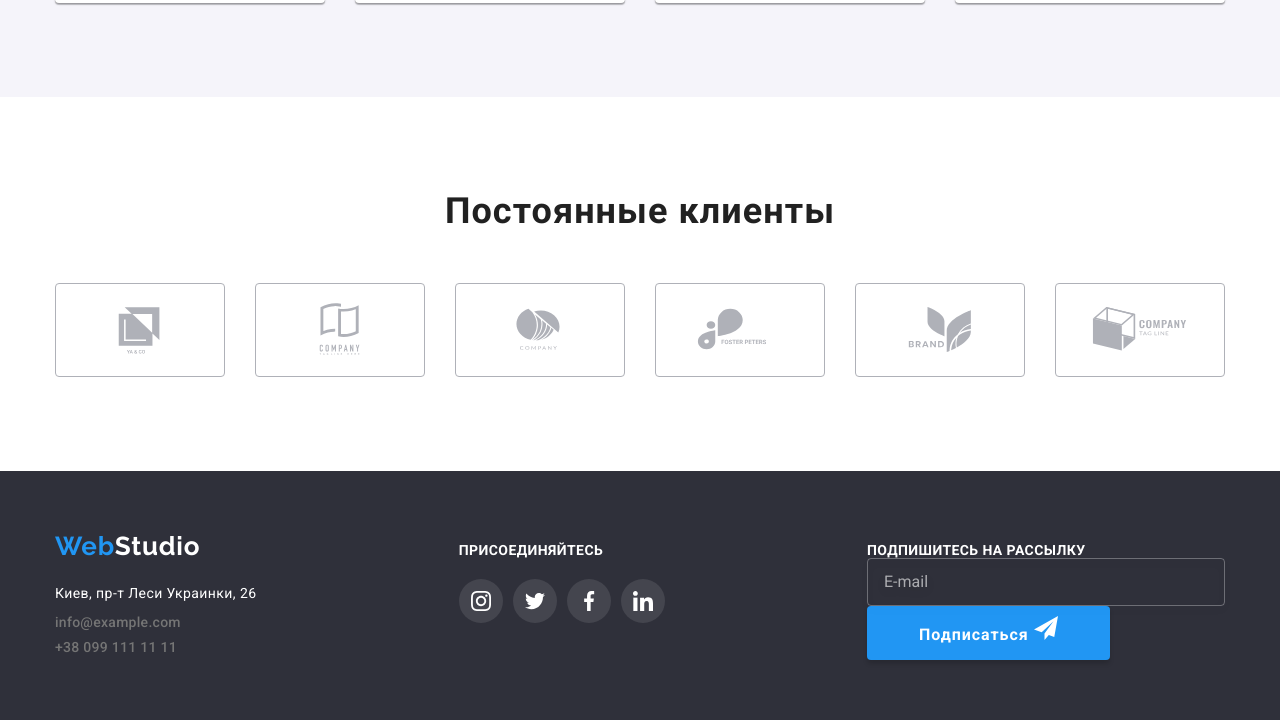
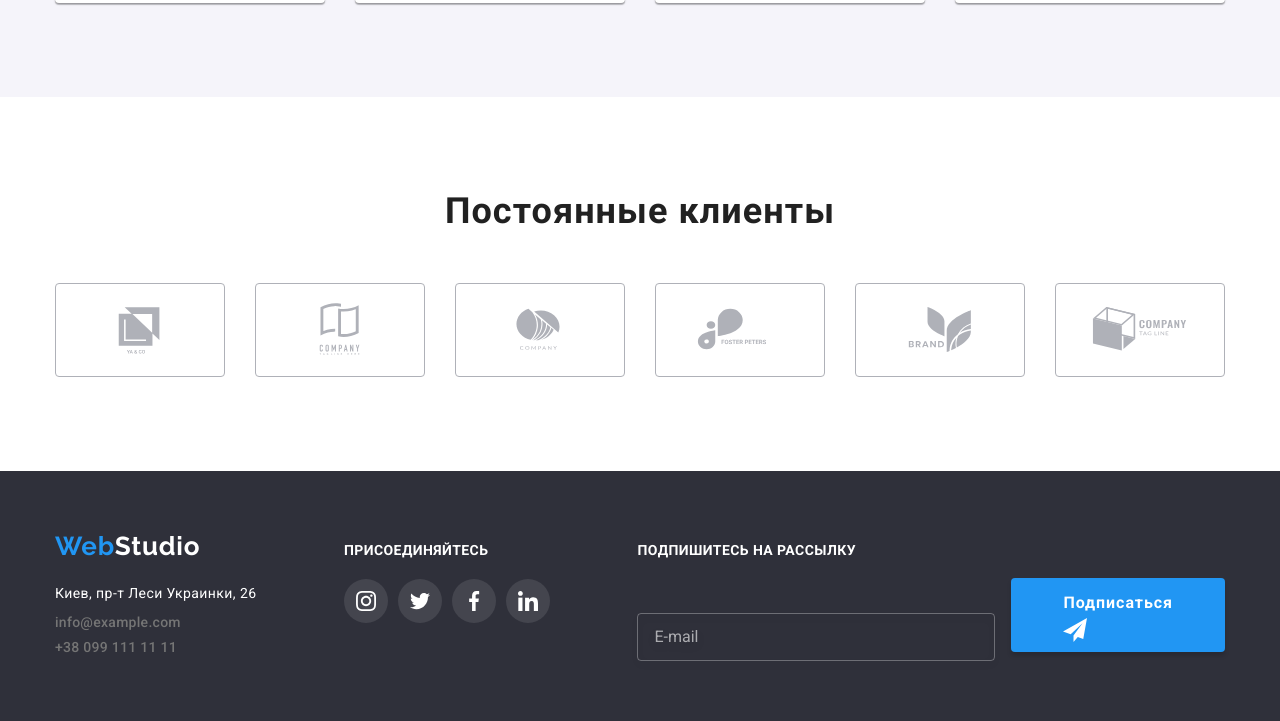
Before and after one commit to OlhaNazarova/goit-markup-hw-06, a plain HTML site: page index.html in a window 1280 px wide. Shown: the part 2208-2929 px from the top of the page. Drawn offline with nearby package versions, Linux system fonts and the light colour scheme.

Commit message:
процес5

```diff
--- a/css/styles.css
+++ b/css/styles.css
@@ -857,7 +857,7 @@
 text-align: center;
 letter-spacing: 0.06em;
 color: #FFFFFF;
-display: block;
+
 }
 
 .modal-icon{
@@ -881,6 +881,7 @@
 line-height: 16px;
 text-transform: uppercase;
 color: var(--whitey-color);
+margin-bottom: 20px;
 }
 .modal-form-footer{
 
@@ -897,10 +898,15 @@
 width: 358px;
 padding-top: 15px;
 padding-bottom: 15px;
-
+margin-right: 12px;
 }
 .contact-form-input-footer::placeholder{
 font-size: 16px;
 line-height: 1.25;
 color: rgba(255, 255, 255, 0.6);
 }
+.footer-wrapper-icon{
+    display: flex;
+    align-items: center;
+
+}
--- a/index.html
+++ b/index.html
@@ -439,13 +439,16 @@
                 </label>
 
                     <button type="submit" class="contact-form-btn" >Подписаться
-                    <svg class="" width="24" height="24">
-                     <use href="./image/svg/symbol-defs2.svg#icon-icon-send"></use>
-                     </svg>
+                        <span class="footer-wrapper-icon">
+                            <svg class="" width="24" height="24">
+                                <use href="./image/svg/symbol-defs2.svg#icon-icon-send"></use>
+                                </svg>
+                        </span>
+
                     </button>
                     </form>
 
-        <!--modal-form-footer-->
+
      </div>
 
     </footer>
```
